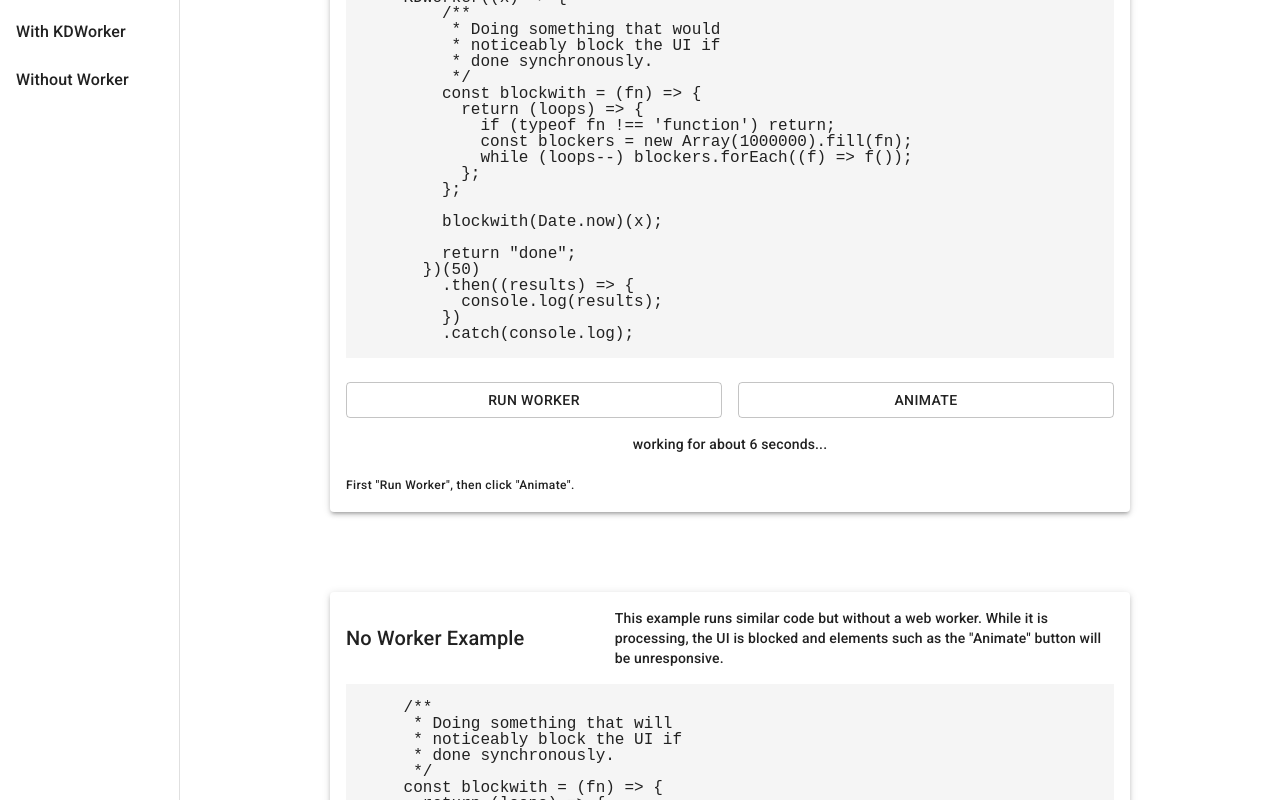
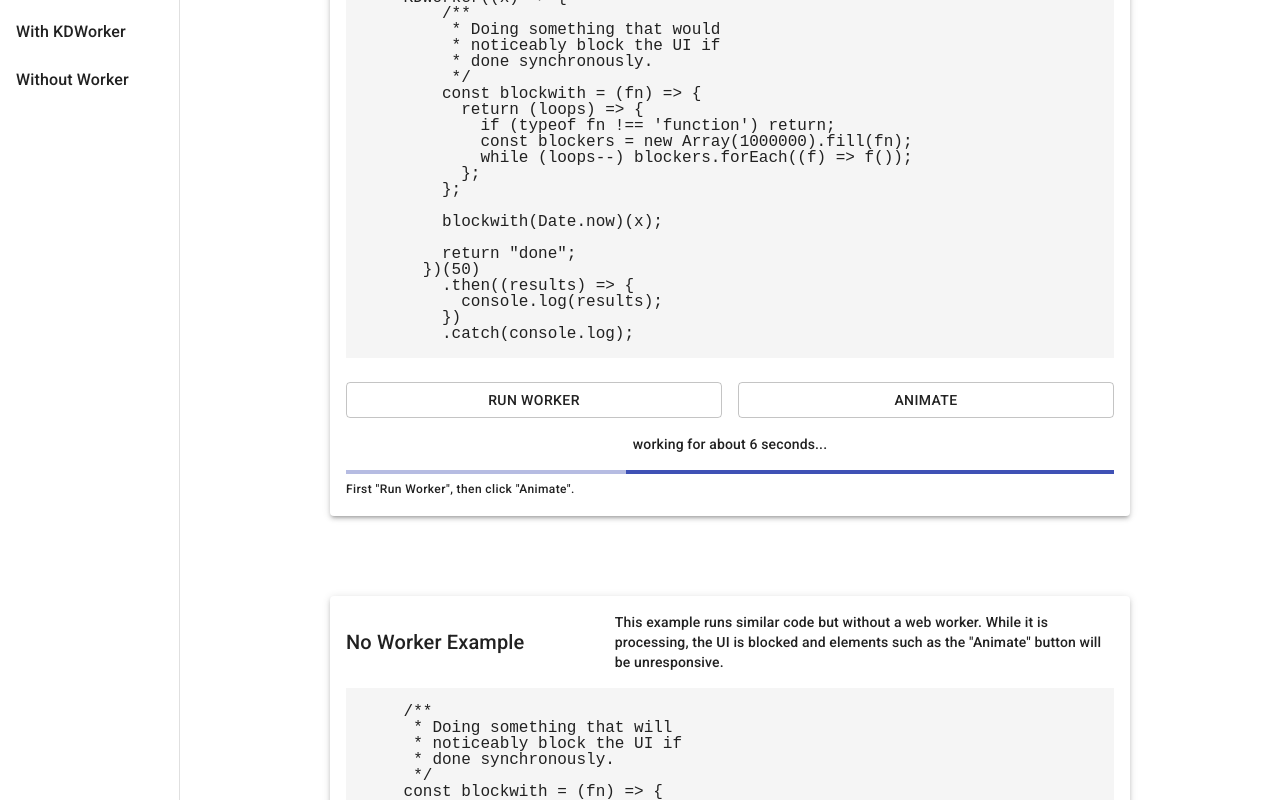
Before and after one commit to justkd/KDWorker, a React app: page / in a window 1280 px wide. Both pictures are taken after a click on the button "RUN WORKER". Shown: the part 574-1374 px from the top of the page. Built offline with nearby package versions, Linux system fonts and the light colour scheme.

Commit message:
added activity indicator

```diff
--- a/src/client/KDWorkerExample.tsx
+++ b/src/client/KDWorkerExample.tsx
@@ -14,6 +14,7 @@ import TableContainer from '@material-ui/core/TableContainer';
 import MuiTableCell from '@material-ui/core/TableCell';
 import TableRow from '@material-ui/core/TableRow';
 import Typography from '@material-ui/core/Typography';
+import LinearProgress from '@material-ui/core/LinearProgress';
 
 import { animate } from './util/animate';
 import { KDWorker } from '../module/KDWorker';
@@ -45,6 +46,7 @@ export const KDWorkerExample = (): React.ReactElement => {
   const classes = useStyles();
 
   const [output, setOutput] = React.useState('ready');
+  const [working, setWorking] = React.useState(false);
 
   const text = React.useMemo(() => {
     return {
@@ -88,17 +90,23 @@ export const KDWorkerExample = (): React.ReactElement => {
             <TableRow>
               <TableCell align='center'>{output}</TableCell>
             </TableRow>
+            {working && (
+              <TableRow>
+                <LinearProgress />
+              </TableRow>
+            )}
           </TableBody>
         </Table>
         <Typography variant={'caption'}>{footnote}</Typography>
       </TableContainer>
     );
-  }, [output]);
+  }, [output, working]);
 
   const Controls = React.useMemo(() => {
     const LeftButton = () => {
       const onclick = () => {
         setOutput('working for about 6 seconds...');
+        setWorking(true);
 
         KDWorker((x) => {
           /**
@@ -133,7 +141,8 @@ export const KDWorkerExample = (): React.ReactElement => {
           return `worker done after ${Date.now() - start}ms`;
         })(50)
           .then((results) => {
-            setOutput(results);
+            setOutput(results as string);
+            setWorking(false);
           })
           .catch(console.log);
       };
--- a/src/client/NoWorkerExample.tsx
+++ b/src/client/NoWorkerExample.tsx
@@ -14,6 +14,7 @@ import TableContainer from '@material-ui/core/TableContainer';
 import MuiTableCell from '@material-ui/core/TableCell';
 import TableRow from '@material-ui/core/TableRow';
 import Typography from '@material-ui/core/Typography';
+import LinearProgress from '@material-ui/core/LinearProgress';
 
 import { animate } from './util/animate';
 
@@ -44,6 +45,7 @@ export const NoWorkerExample = (): React.ReactElement => {
   const classes = useStyles();
 
   const [output, setOutput] = React.useState('ready');
+  const [working, setWorking] = React.useState(false);
 
   const text = React.useMemo(() => {
     return {
@@ -79,17 +81,23 @@ export const NoWorkerExample = (): React.ReactElement => {
             <TableRow>
               <TableCell align='center'>{output}</TableCell>
             </TableRow>
+            {working && (
+              <TableRow>
+                <LinearProgress />
+              </TableRow>
+            )}
           </TableBody>
         </Table>
         <Typography variant={'caption'}>{footnote}</Typography>
       </TableContainer>
     );
-  }, [output]);
+  }, [output, working]);
 
   const Controls = React.useMemo(() => {
     const LeftButton = () => {
       const onclick = () => {
         setOutput('working for about 6 seconds...');
+        setWorking(true);
 
         const start = Date.now();
 
@@ -105,6 +113,7 @@ export const NoWorkerExample = (): React.ReactElement => {
           blockwith(Date.now)(50);
 
           setOutput(`done after ${Date.now() - start}ms`);
+          setWorking(false);
         }, 100);
       };
 
```
